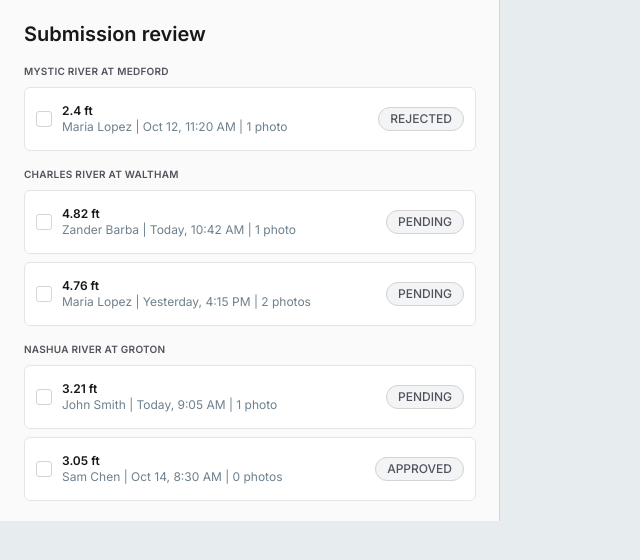
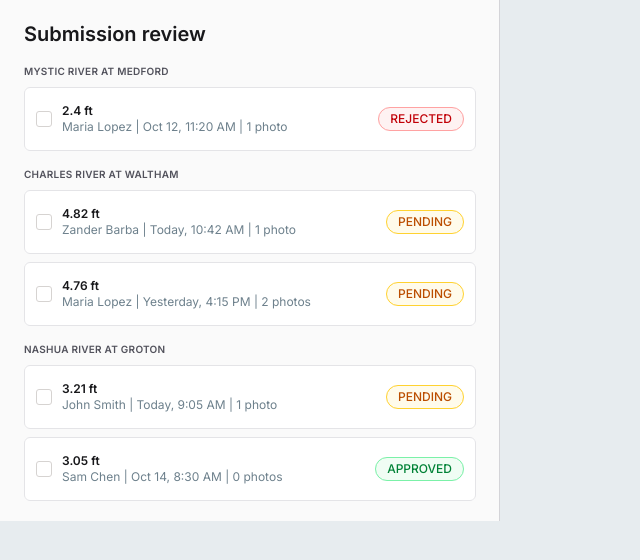
Before and after one commit to JumboCode/massachusetts-river-alliance, a Next.js app: page /review/cards in a window 1280 px wide. Shown: the top 560 px of the page, without its empty margins (0-640 px from the left). Built offline with nearby package versions, Linux system fonts and the light colour scheme.

Commit message:
Added color to pills

```diff
--- a/src/app/review/cards/page.tsx
+++ b/src/app/review/cards/page.tsx
@@ -75,6 +75,11 @@ export default function SubmissionCardsPage() {
             return next;
         });
     };
+    const STATUS_STYLES: Record<string, string> = {
+        Pending: "bg-amber-50 text-amber-700 outline-amber-300",
+        Approved: "bg-green-50 text-green-700 outline-green-300",
+        Rejected: "bg-red-50 text-red-700 outline-red-300",
+    };
 
     return (
         <div className="w-[500px] self-stretch px-6 py-5 bg-neutral-50 border-r border-zinc-300 inline-flex flex-col justify-start items-start gap-4 overflow-hidden">
@@ -129,7 +134,9 @@ export default function SubmissionCardsPage() {
                                                     : "photos"}
                                             </span>
                                         </div>
-                                        <div className="ml-auto flex items-center justify-center rounded-full bg-gray-100 px-3 py-1 text-xs font-medium text-zinc-600 outline outline-1 outline-offset-[-1px] outline-stone-300">
+                                        <div
+                                            className={`ml-auto flex items-center justify-center rounded-full px-3 py-1 text-xs font-medium outline outline-1 outline-offset-[-1px] ${STATUS_STYLES[s.status] ?? "bg-gray-100 text-zinc-600 outline-stone-300"}`}
+                                        >
                                             {s.status.toUpperCase()}
                                         </div>
                                     </div>
```
